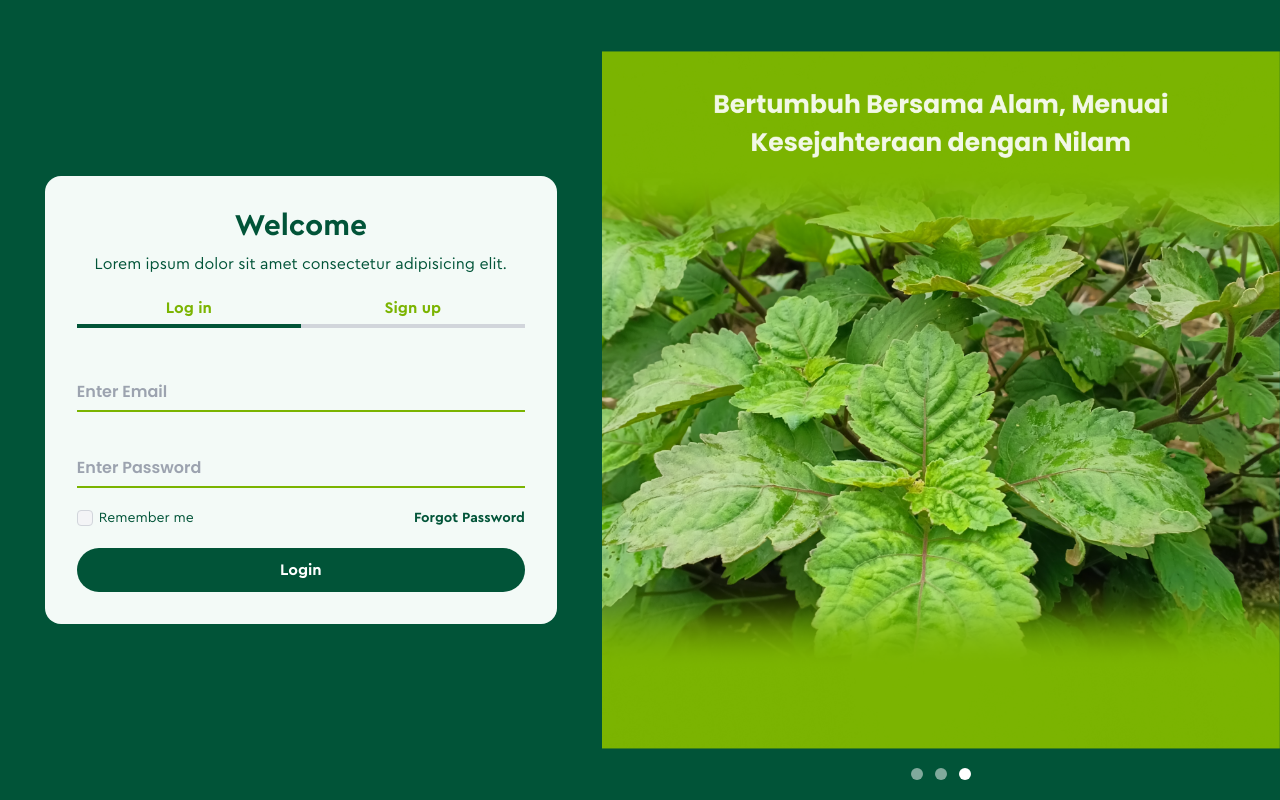
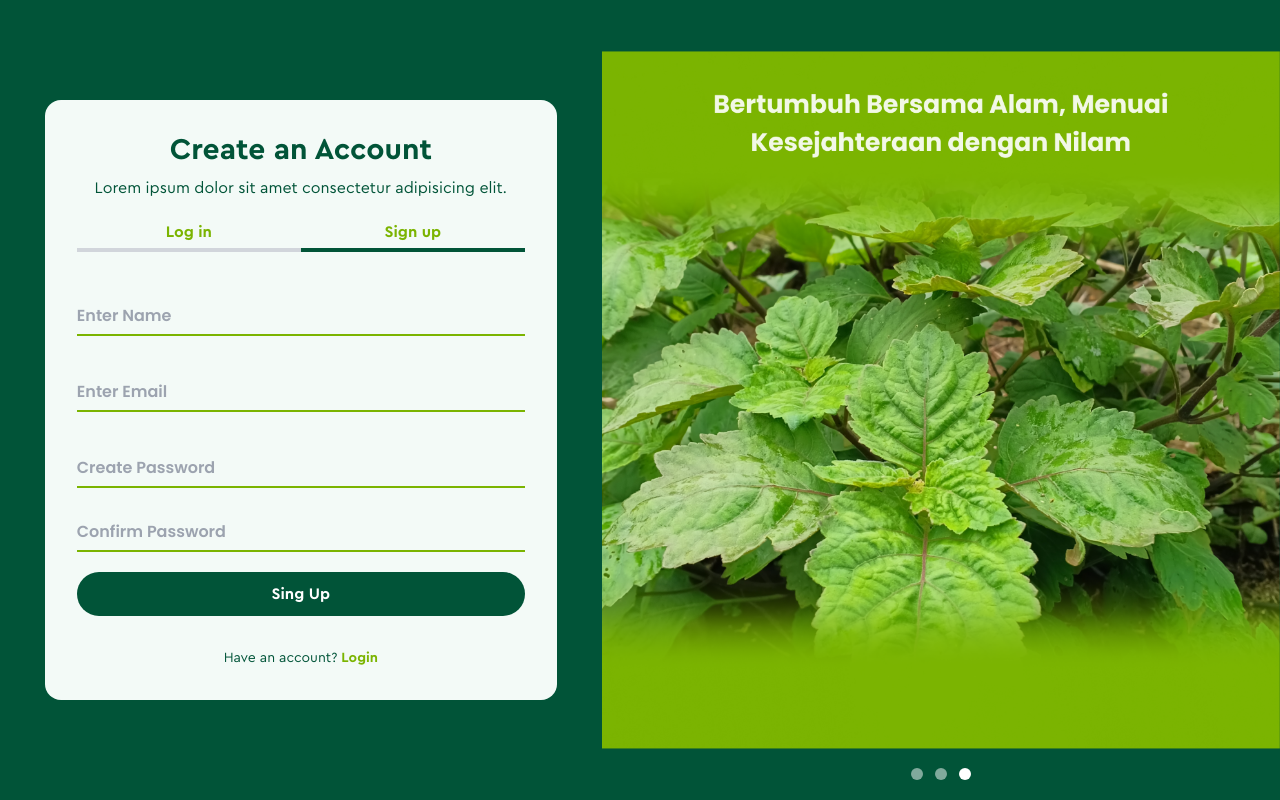
Before and after one commit to saptadi73/fe-mynilam-new, a Vue app: page /login in a window 1280 px wide. Both pictures are taken after a click on the button "Sign up". Built offline with nearby package versions, Linux system fonts and the light colour scheme.

Commit message:
feat(login): add sign up form

```diff
--- a/src/pages/Login.vue
+++ b/src/pages/Login.vue
@@ -4,22 +4,36 @@
     <section class="md:w-[47%] h-screen bg-primary p-4 grid place-items-center font-cera">
       <div class="bg-green-50 rounded-2xl p-8 w-full max-w-lg">
         <div class="text-primary text-center mb-4">
-          <h1 class="font-bold text-3xl mb-2">Welcome</h1>
+          <h1 class="font-bold text-3xl mb-2">{{ activeTab === 'login' ? 'Welcome' : 'Create an Account' }}</h1>
           <p>Lorem ipsum dolor sit amet consectetur adipisicing elit.</p>
         </div>
         <!-- tab login & signup -->
         <div class="text-center text-primary-2 font-semibold mb-10">
           <ul class="flex">
             <li class="w-1/2">
-              <button class="inline-block p-1 border-b-4 w-full border-primary">Log in</button>
+              <button
+                class="inline-block p-1 border-b-4 border-gray-300 w-full transition duration-500"
+                :class="{ 'border-primary': activeTab === 'login' }"
+                @click="activeTab = 'login'"
+              >
+                Log in
+              </button>
             </li>
             <li class="w-1/2">
-              <button class="inline-block p-1 border-b-4 w-full border-gray-300">Sign up</button>
+              <button
+                class="inline-block p-1 border-b-4 border-gray-300 w-full transition duration-500"
+                :class="{ 'border-primary': activeTab === 'signup' }"
+                @click="activeTab = 'signup'"
+              >
+                Sign up
+              </button>
             </li>
           </ul>
         </div>
         <!-- form  -->
         <form>
+          <!-- log in form -->
+          <template v-if="activeTab === 'login'">
             <div class="mb-8">
               <BaseInputFloat id="email" type="email" label="Enter Email" />
             </div>
@@ -31,6 +45,30 @@
               <button class="font-semibold text-primary text-sm">Forgot Password</button>
             </div>
             <button type="button" class="bg-primary rounded-full text-white font-semibold w-full p-2.5">Login</button>
+          </template>
+          <!-- sing up form -->
+          <template v-else>
+            <div class="mb-8">
+              <BaseInputFloat id="name" type="text" label="Enter Name" />
+            </div>
+            <div class="mb-8">
+              <BaseInputFloat id="email" type="email" label="Enter Email" />
+            </div>
+            <div class="mb-5">
+              <BaseInputFloat id="createPassword" type="password" label="Create Password" />
+            </div>
+            <div class="mb-5">
+              <BaseInputFloat id="confirmPassword" type="password" label="Confirm Password" />
+            </div>
+            <div class="mb-8">
+              <button type="button" class="bg-primary rounded-full text-white font-semibold w-full p-2.5">
+                Sing Up
+              </button>
+            </div>
+            <div class="text-primary text-sm text-center">
+              Have an account? <button class="text-primary-2 font-semibold" @click="activeTab = 'login'">Login</button>
+            </div>
+          </template>
         </form>
       </div>
     </section>
@@ -92,6 +130,9 @@
 </template>
 
 <script setup lang="ts">
+import { ref } from 'vue'
 import BaseInputFloat from '../components/BaseInputFloat.vue'
 import BaseCheckbox from '../components/BaseCheckbox.vue'
+
+const activeTab = ref('login')
 </script>
```
Lines whose indentation alone changed are shown as unchanged.
